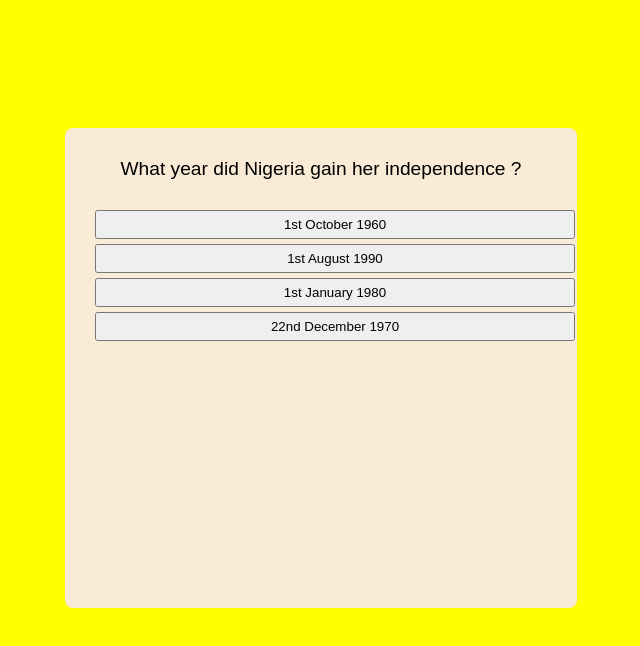
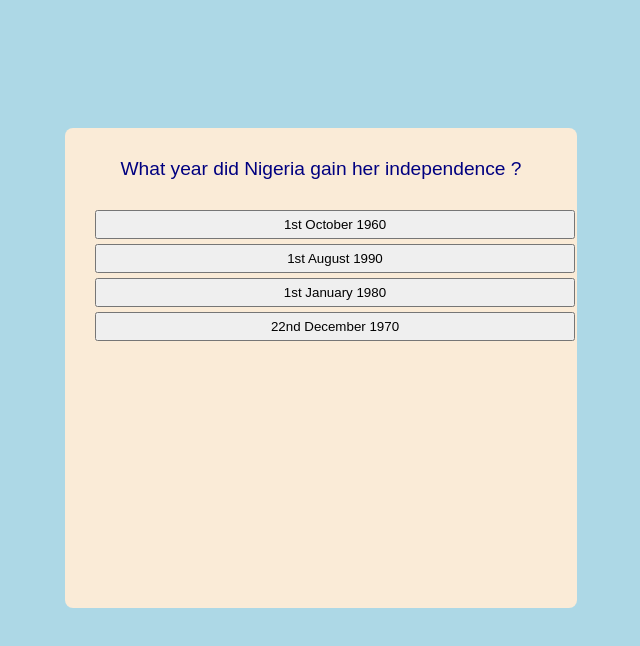
Before and after one commit to tobeblast/quiz-task, a plain HTML site: page index.html in a window 1280 px wide. Shown: the top 646 px of the page, without its empty margins (319-959 px from the left). Drawn offline with Linux system fonts and the light colour scheme.

Commit message:
background color changed

```diff
--- a/styles/styles.css
+++ b/styles/styles.css
@@ -6,7 +6,7 @@
 
 body {
   font-family: Arial, sans-serif;
-  background-color: yellow;
+  background-color: lightblue;
   display: flex;
   padding-top: 10%;
   align-content: center;
@@ -26,6 +26,7 @@ body {
   font-size: 1.2em;
   margin-bottom: 30px;
   text-align: center;
+  color: navy;
 }
 
 .options {
```
